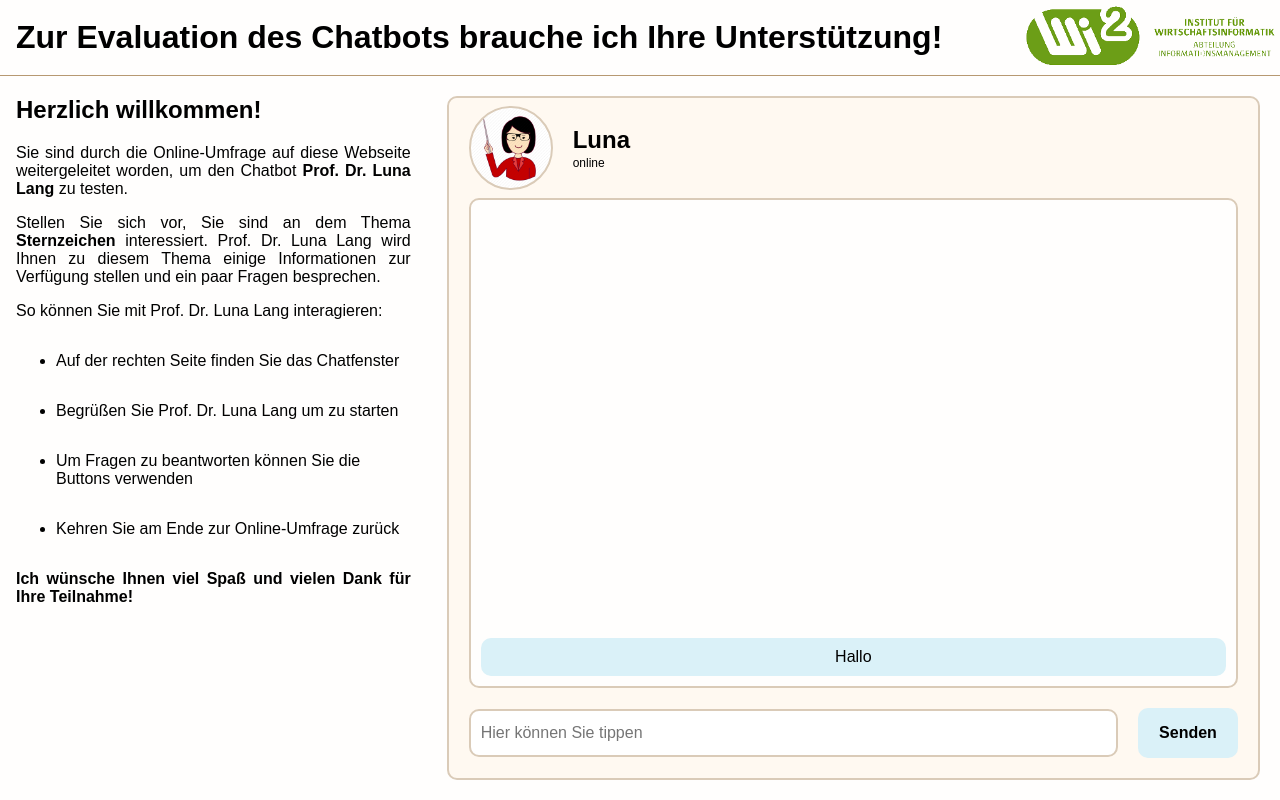
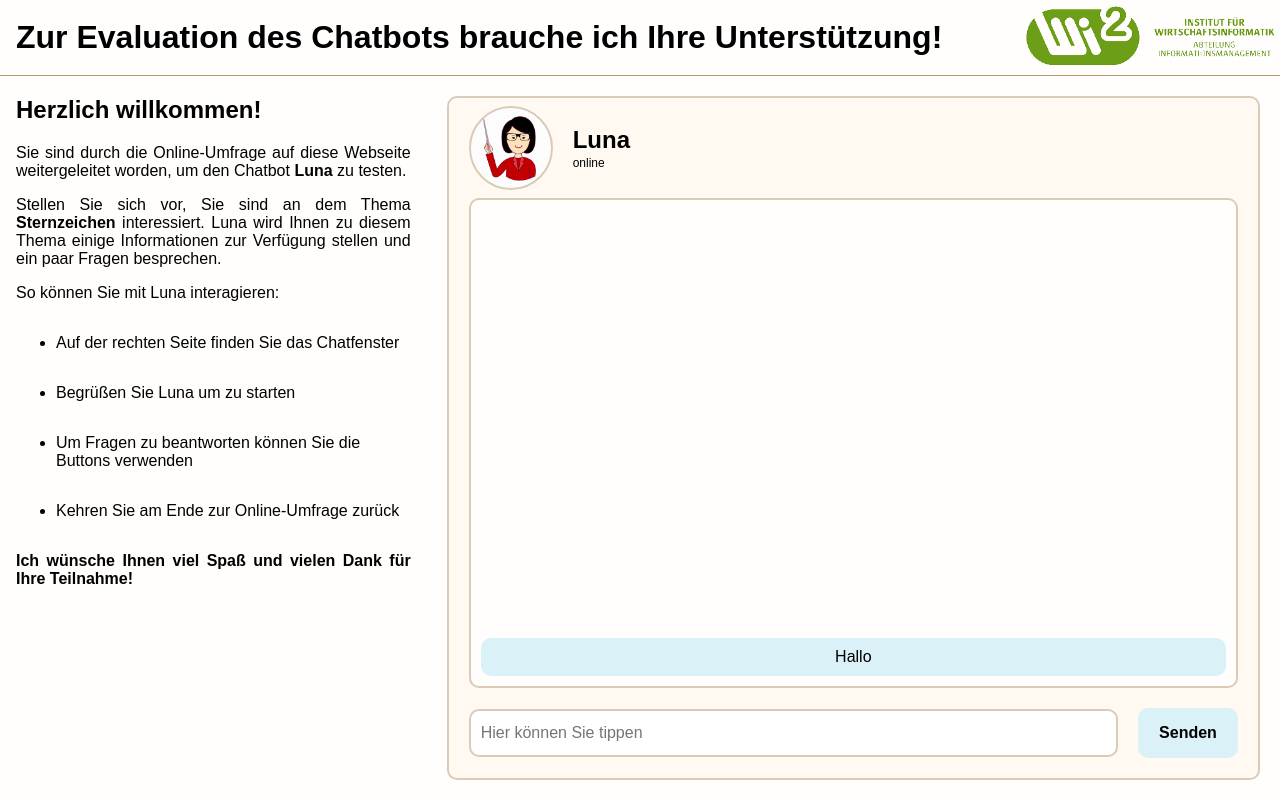
Before and after one commit to XingyangZhu/MasterThesis, a website: page public/chatbot-1.html in a window 1280 px wide. Drawn offline with Linux system fonts and the light colour scheme.

Commit message:
name change

```diff
--- a/public/chatbot-1.html
+++ b/public/chatbot-1.html
@@ -36,18 +36,18 @@
                 <div class="intro-text-container">
                     <h2>Herzlich willkommen!</h2>
                     <p>
-                        Sie sind durch die Online-Umfrage auf diese Webseite weitergeleitet worden, um den Chatbot <strong>Prof. Dr. Luna Lang</strong> zu testen.
+                        Sie sind durch die Online-Umfrage auf diese Webseite weitergeleitet worden, um den Chatbot <strong>Luna</strong> zu testen.
                     </p>
                     <p>
                         Stellen Sie sich vor, Sie sind an dem Thema <strong>Sternzeichen</strong> interessiert.
-                        Prof. Dr. Luna Lang wird Ihnen zu diesem Thema einige Informationen zur Verfügung stellen und ein paar Fragen besprechen.
+                        Luna wird Ihnen zu diesem Thema einige Informationen zur Verfügung stellen und ein paar Fragen besprechen.
                     </p>
                     <p>
-                        So können Sie mit Prof. Dr. Luna Lang interagieren:
+                        So können Sie mit Luna interagieren:
                     </p>
                     <ul>
                         <li class="introduction-steps">Auf der rechten Seite finden Sie das Chatfenster</li>
-                        <li class="introduction-steps">Begrüßen Sie Prof. Dr. Luna Lang um zu starten</li>
+                        <li class="introduction-steps">Begrüßen Sie Luna um zu starten</li>
                         <li class="introduction-steps">Um Fragen zu beantworten können Sie die Buttons verwenden</li>
                         <li class="introduction-steps">Kehren Sie am Ende zur Online-Umfrage zurück</li>
                     </ul>
```
Also changed, not shown: public/chatbot-2.html (+4 -4 lines).
